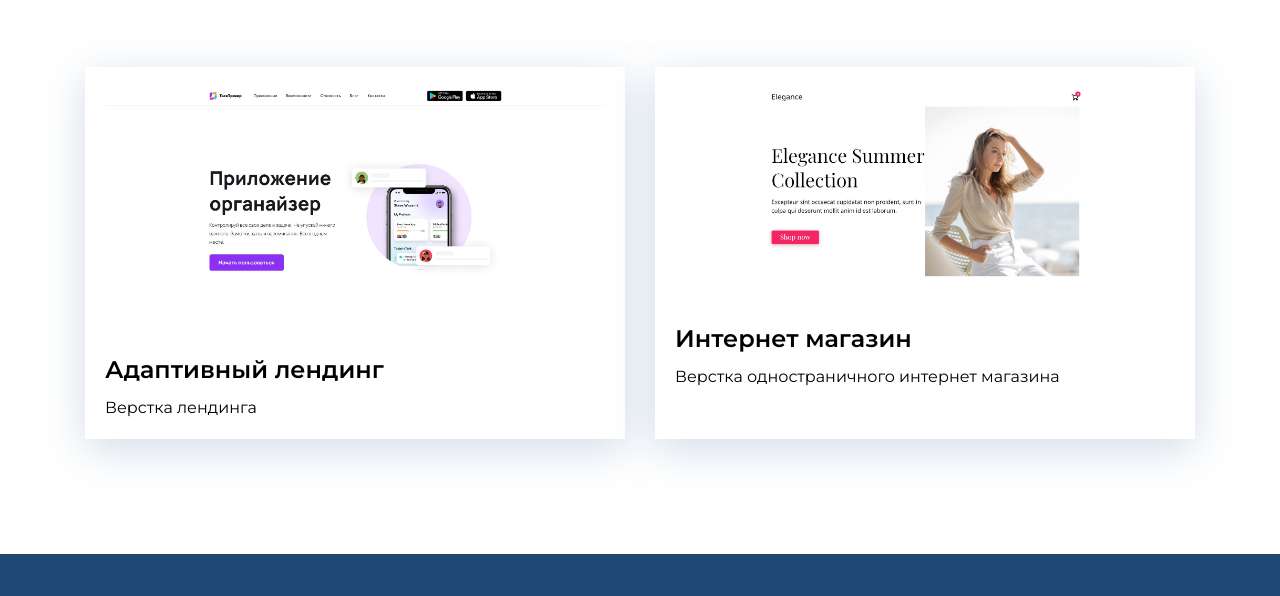
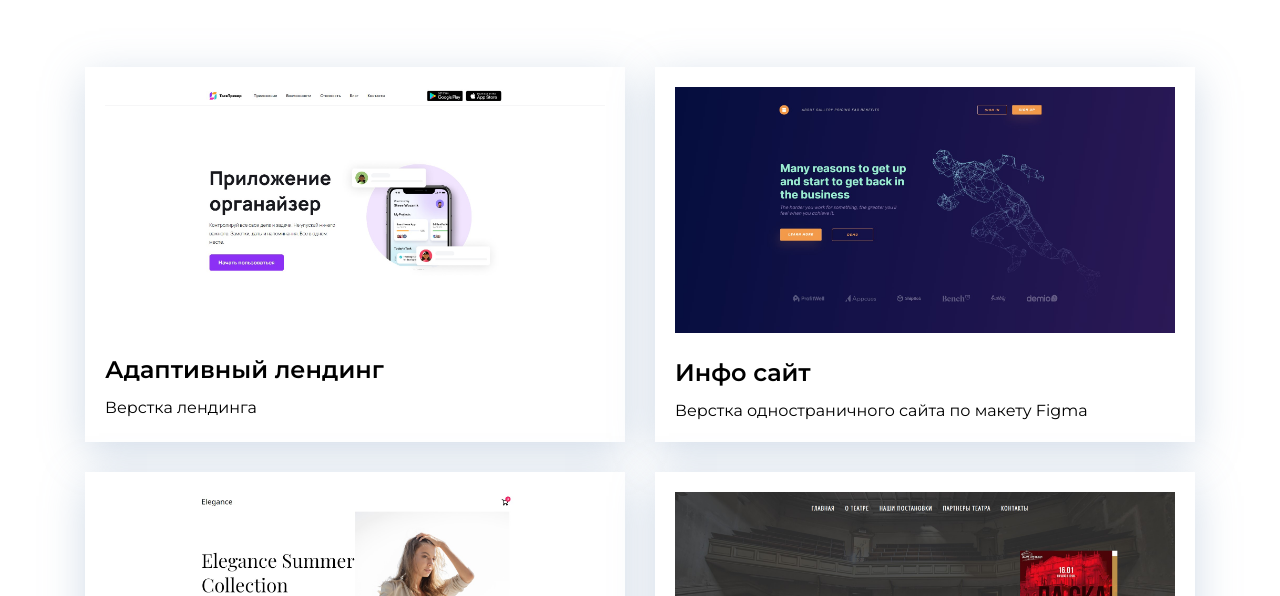
Before and after one commit to takeddo/Portfolio-website, a plain HTML site: page index.html in a window 1280 px wide. Shown: the part 943-1539 px from the top of the page. Drawn offline with Linux system fonts and the light colour scheme.

Commit message:
Add two works in portfolio

```diff
--- a/index.html
+++ b/index.html
@@ -31,41 +31,43 @@
                 <div class="portfolio-cards-wrapper">
 
                     <!-- Card -->
-                    <!-- <div class="card">
-                        <a href="forest-travel.html" class="card-link">
-                            <img class="card-img" src="./image/portfolio/forest.jpg" alt="Адаптивный лендинг">
-                            <h3 class="card-title">Многостраничный сайт</h3>
-                            <p>Верстка многостраничного сайта.</p>
+                    <div class="card">
+                        <a target="_blank" href="lendingex/index.html" class="card-link">
+                            <img class="card-img" src="./image/portfolio/portfolio.jpg" alt="Сайт лендинг">
+                            <h3 class="card-title">Адаптивный лендинг</h3>
+                            <p>Верстка лендинга</p>
                         </a>
-                    </div> -->
+                    </div>
+
+
                     <!-- // Card -->
 
                     <!-- Card -->
                     <div class="card">
-                        <a target="_blank" href="lendingex/index.html" class="card-link">
-                            <img class="card-img" src="./image/portfolio/portfolio.jpg" alt="Многостраничный сайт">
-                            <h3 class="card-title">Адаптивный лендинг</h3>
-                            <p>Верстка лендинга</p>
+                        <a target="_blank" href="Your-choice/index.html" class="card-link">
+                            <img class="card-img" src="./image/portfolio/choice.jpg" alt="Сайт choice">
+                            <h3 class="card-title">Инфо сайт</h3>
+                            <p>Верстка одностраничного сайта по макету Figma</p>
                         </a>
                     </div>
                     <!-- // Card -->
 
                     <!-- Card -->
-                    <!-- <div class="card">
-                        <a href="forest-travel.html" class="card-link">
-                            <img class="card-img" src="./image/portfolio/quantumn.jpg" alt="Многостраничный сайт">
-                            <h3 class="card-title">Личный сайт </h3>
-                            <p>Верстка многостраничного сайта.</p>
+                    <div class="card">
+                        <a target="_blank" href="webshop-elegancy/index.html" class="card-link">
+                            <img class="card-img" src="./image/portfolio/web-project.jpg" alt="Интернет магазин">
+                            <h3 class="card-title">Интернет магазин</h3>
+                            <p>Верстка одностраничного интернет магазина</p>
                         </a>
-                    </div> -->
+                    </div>
                     <!-- // Card -->
 
                     <!-- Card -->
                     <div class="card">
-                        <a target="_blank" href="webshop-elegancy/index.html" class="card-link">
-                            <img class="card-img" src="./image/portfolio/web-project.jpg" alt="Многостраничный сайт">
-                            <h3 class="card-title">Интернет магазин</h3>
-                            <p>Верстка одностраничного интернет магазина</p>
+                        <a target="_blank" href="big-teatr/index.html" class="card-link">
+                            <img class="card-img" src="./image/portfolio/theatre.jpg" alt="Сайт большой театр">
+                            <h3 class="card-title">Сайт визитка</h3>
+                            <p>Сайт с дизайном "Большой театр"</p>
                         </a>
                     </div>
                     <!-- // Card -->
```
Also changed, not shown: image/portfolio/choice.jpg (added), image/portfolio/theatre.jpg (added).
